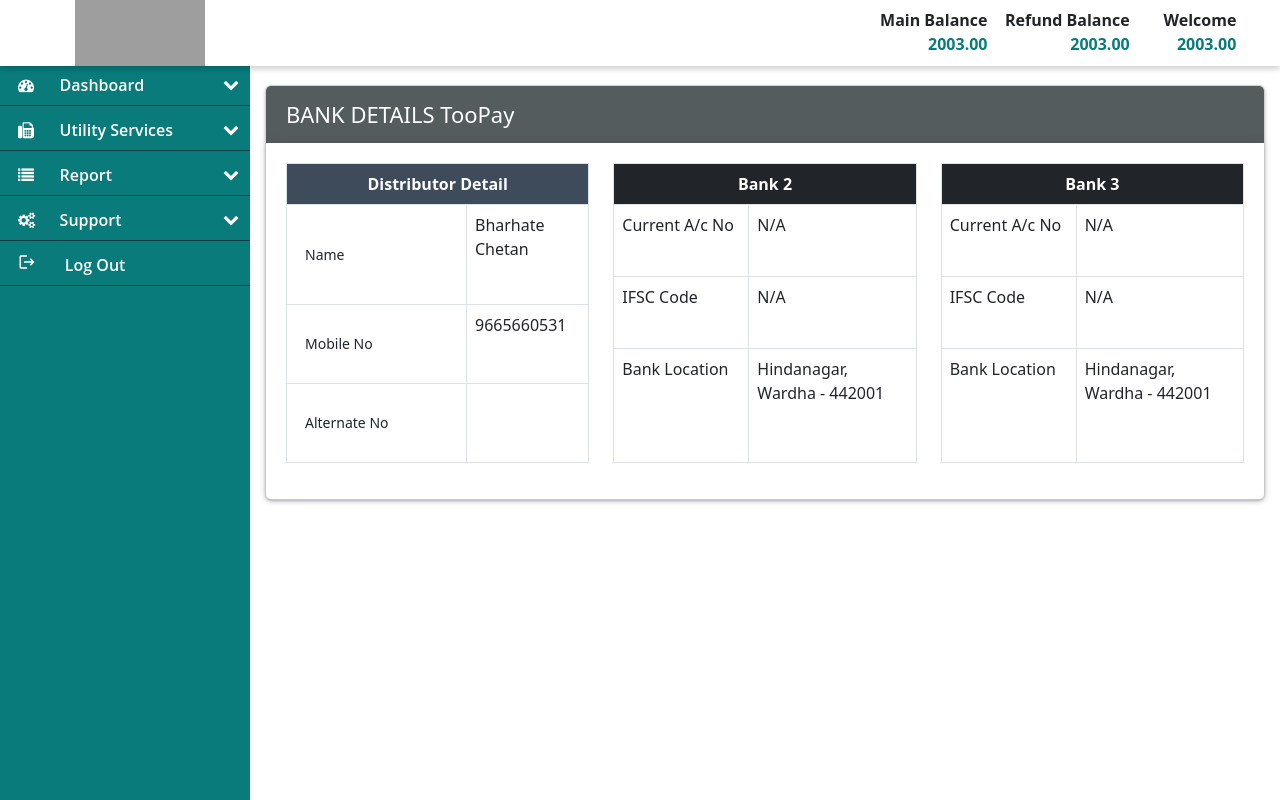
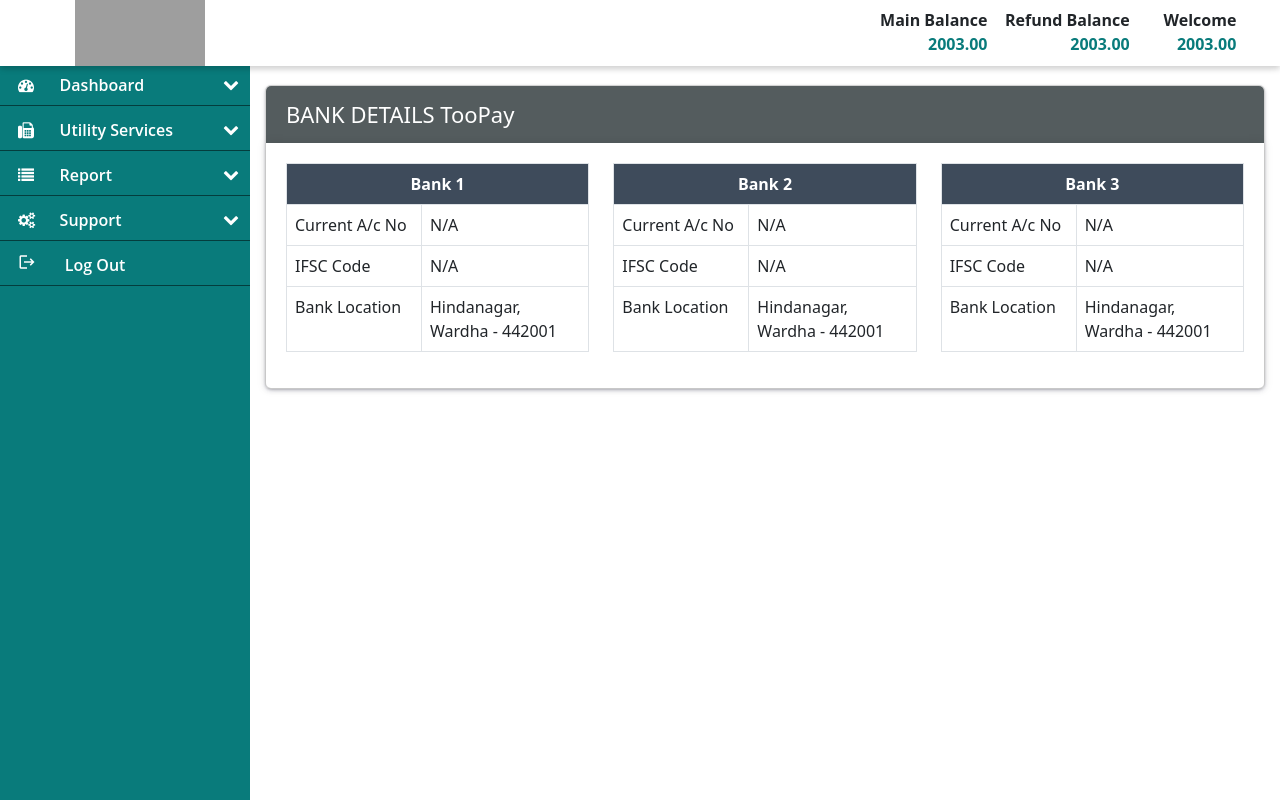
Before and after one commit to praveen-jetcode/Toopay-application, a Next.js app: page /Support/Support in a window 1280 px wide. Built offline with nearby package versions, Linux system fonts and the light colour scheme; grey boxes are pictures that could not be loaded.

Commit message:
tablecorrections

```diff
--- a/pages/Support/Support.tsx
+++ b/pages/Support/Support.tsx
@@ -12,29 +12,28 @@
                             <table className="table table-bordered">
                                 <thead>
                                     <tr className="bg-dark text-white text-center header">
-                                            <th colSpan={2}>Distributor Detail</th>
+                                        <th colSpan={2}>Bank 1</th>
                                     </tr>
                                 </thead>
                                 <tbody className="tablebody">
 
                                     <tr>
-                                            <td width="180px" className="name">Name </td>
+                                        <td width="135px">Current A/c No </td>
                                         <td>
-                                                <p className="inputbox mb-0">Bharhate Chetan </p>
+                                            <p className="inputbox mb-0">N/A</p>
                                         </td>
                                     </tr>
                                     <tr>
-                                            <td className="name">Mobile No </td>
+                                        <td >IFSC Code</td>
                                         <td>
-                                                <p  className="inputbox mb-0">9665660531</p>
+                                            <p className="inputbox mb-0">N/A</p>
 
                                         </td>
                                     </tr>
                                     <tr>
-                                            <td className="name">Alternate No </td>
+                                        <td>Bank Location </td>
                                         <td>
-                                                <p  className="inputbox mb-0"></p>
-
+                                            <p className="inputbox mb-0">Hindanagar, Wardha - 442001</p>
                                         </td>
                                     </tr>
                                 </tbody>
@@ -42,28 +41,28 @@
                         </div>
 
 
+
                         <div className="col-lg-4">
                             <table className="table table-bordered">
                                 <thead>
-                            <tr className="bg-dark text-white text-center">
-                                    <th colSpan={2}> Bank 2</th>
+                                    <tr className="bg-dark text-white text-center header">
+                                        <th colSpan={2}>Bank 2</th>
                                     </tr>
                                 </thead>
                                 <tbody>
-
-                                <tr>
+                                    <tr className="tableRow">
                                         <td width="135px">Current A/c No  </td>
                                         <td>
                                             N/A
                                         </td>
                                     </tr>
-                                <tr>
+                                    <tr className="tableRow">
                                         <td>IFSC Code </td>
                                         <td>
                                             N/A
                                         </td>
                                     </tr>
-                                <tr>
+                                    <tr className="tableRow">
                                         <td>Bank Location </td>
                                         <td>
                                             <p className="inputbox  mb-0">Hindanagar, Wardha - 442001</p>
@@ -72,28 +71,30 @@
                                 </tbody>
                             </table>
                         </div>
+
+
+
                         <div className="col-lg-4">
                             <table className="table table-bordered">
                                 <thead>
-                            <tr className="bg-dark text-white text-center">
+                                    <tr className="bg-dark text-white text-center header">
                                         <th colSpan={2}> Bank 3</th>
                                     </tr>
                                 </thead>
                                 <tbody>
-
-                                <tr>
+                                    <tr className="tableRow">
                                         <td width="135px">Current A/c No  </td>
                                         <td>
                                             N/A
                                         </td>
                                     </tr>
-                                <tr>
+                                    <tr className="tableRow">
                                         <td>IFSC Code </td>
                                         <td>
                                             N/A
                                         </td>
                                     </tr>
-                                <tr>
+                                    <tr className="tableRow">
                                         <td>Bank Location </td>
                                         <td>
                                             <p className="inputbox mb-0">Hindanagar, Wardha - 442001</p>
--- a/styles/Support/Contact.module.css
+++ b/styles/Support/Contact.module.css
@@ -1,5 +1,4 @@
 .table{
-    height: 300px !important;
     width: 100% !important;
 }
 .header{
--- a/styles/Support/Support.module.css
+++ b/styles/Support/Support.module.css
@@ -1,4 +1,4 @@
-.headline{
-    background-color: #3e4b5b !important;
-    height: 7px !important;
+
+.tableRow{
+    height: 2px !important;
 }
```
Lines whose indentation alone changed are shown as unchanged.
